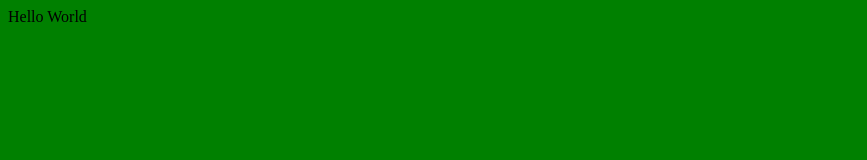
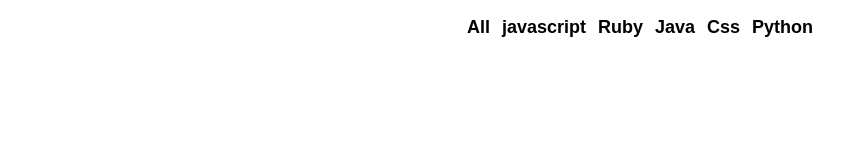
Before and after one commit to desoga10/Battler, a React app: page / in a window 1280 px wide. Shown: the whole page, without its empty margins (0-867 px from the left). Built offline with nearby package versions, Linux system fonts and the light colour scheme.

Commit message:
Styled Page

```diff
--- /dev/null
+++ b/app/components/Popular.js
@@ -0,0 +1,20 @@
+import React from 'react'
+
+
+export default class  Popular extends React.Component {
+
+         render() {
+          const languages = ["All", "javascript", "Ruby", "Java", "Css", "Python"];
+        return (
+          <ul className="flex-center">
+           { languages.map( (language) =>
+          <li key={language}>
+            <button className="btn-clear nav-link">
+              {language}
+            </button>
+          </li>
+        )}
+          </ul>
+        )
+      }
+}
--- a/app/index.css
+++ b/app/index.css
@@ -1,3 +1,41 @@
-body{
-  background-color: green;
+html, body, #app {
+  margin: 0;
+  height: 100%;
+  width: 100%;
 }
+
+body {
+  font-family: -apple-system,BlinkMacSystemFont,Segoe UI,Roboto,Oxygen-Sans,Ubuntu,Cantarell,Helvetica Neue,sans-serif;
+}
+
+ul {
+  padding: 0;
+}
+
+li {
+  list-style-type: none;
+}
+
+.container {
+  max-width: 1200px;
+  margin: 0 auto;
+  padding: 50px;
+}
+
+.flex-center {
+  display: flex;
+  justify-content: center;
+  align-items: center;
+}
+
+.btn-clear {
+  border: none;
+  background: transparent;
+}
+
+.nav-link {
+  font-size: 18px;
+  font-weight: bold;
+  text-decoration: none;
+  color: inherit;
+}
--- a/app/index.js
+++ b/app/index.js
@@ -1,15 +1,17 @@
 import React from 'react';
 import ReactDOM from 'react-dom';
 import './index.css';
+import Popular from './components/Popular'
 
 class App extends React.Component {
   render() {
     return (
       <div>
-        Hello World
+        <Popular />
       </div>
     )
   }
 }
 
+
 ReactDOM.render(<App />, document.getElementById('app'));
```
